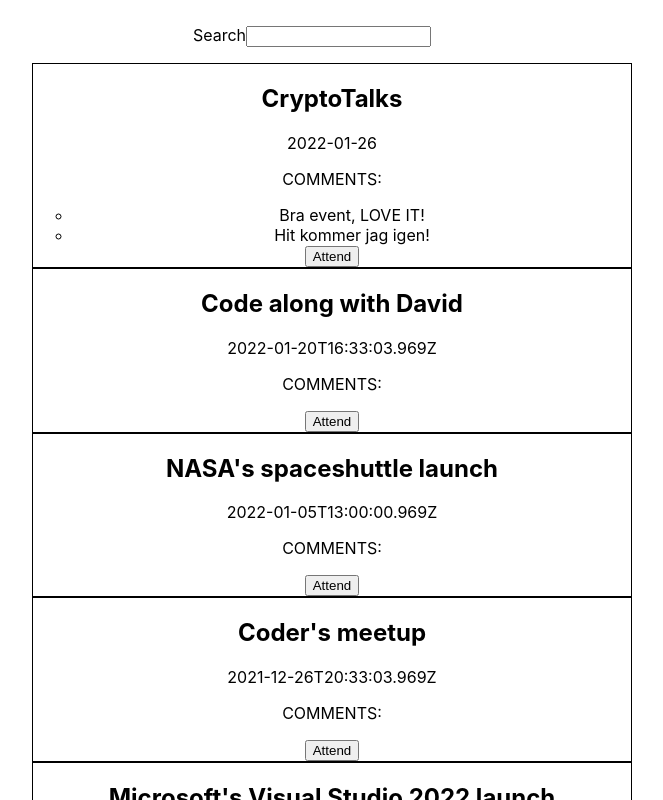
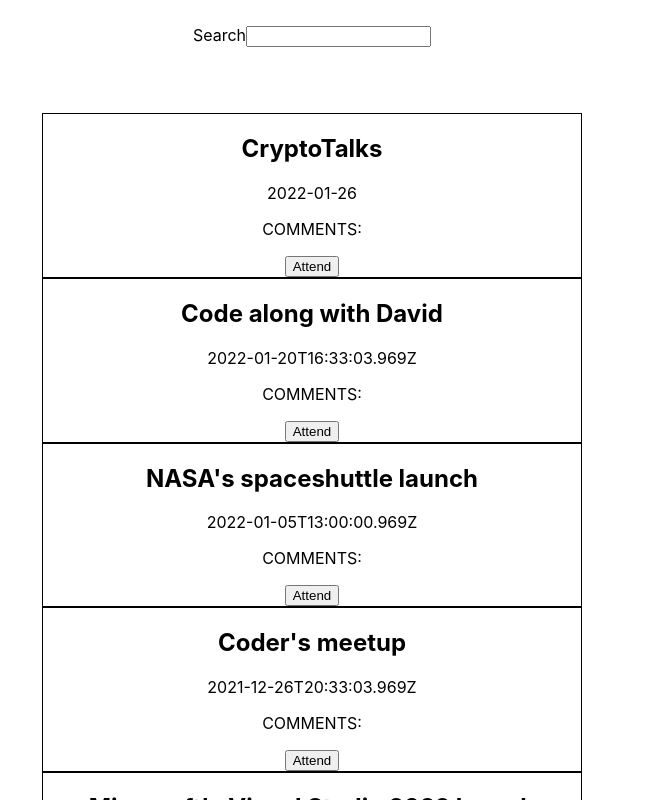
Before and after one commit to codeninjah/uppgift-design-patterns, a React (Create React App) app in the folder uppgift-design-patterns/: page / in a window 1280 px wide. Shown: the top 800 px of the page, without its empty margins (328-991 px from the left). Built offline with nearby package versions, Linux system fonts and the light colour scheme.

Commit message:
More ideas put in practice

```diff
--- a/uppgift-design-patterns/src/App.css
+++ b/uppgift-design-patterns/src/App.css
@@ -38,16 +38,14 @@
 }
 
 .sorted-meetups-list {
-  background-color: black;
-  color: white;
-  display: flex;
+  /*display: flex;
   flex-direction: row;
-  /*justify-content: space-around;*/
+  justify-content: space-around;*/
+  /*justify-content: space-between;
+  flex-wrap: wrap; */
+  max-width: 1050px;
   column-gap: 50px;
   row-gap: 50px;
-  justify-content: space-between;
-  max-width: 1050px;
-  flex-wrap: wrap;
   padding: 50px;
 }
 
@@ -68,9 +66,14 @@
   width: 50%;
 }
 
-ol  {
+.sorted-meetups-list  {
   list-style-type: none;
 }
+
+ul {
+  list-style-type: none;
+}
+
 
 .inputContainer {
   margin-top: 25px;
--- a/uppgift-design-patterns/src/components/MeetupItem.tsx
+++ b/uppgift-design-patterns/src/components/MeetupItem.tsx
@@ -13,17 +13,24 @@
 const MeetupItem = ({id, name, date, comments, addComment}:props) => {
     let [showButton, setShowButton]  = useState(true);
     let [showCommentary, setShowCommentary] = useState(false)
+    let [showDetails, setShowDetails] = useState(false)
     let [showComments, setShowComments] = useState(comments)
     let [inputComment, setInputComment] = useState('')
 
     const attendBtnStuff = () => {
         setShowButton(false);
         setShowCommentary(true)
+        setShowDetails(true)
     }
 
         return(
             <>
                 <h1>{name}</h1>
+
+                { showDetails ? <div><h3>Welcome to our event!</h3>
+                <p>We hope you enjoy it, we cannot wait for you to experience it and please do not forget to leave a comment or two</p></div>
+                : <></>}
+
                 <p>{date}</p>
                 <div>
                     <p>COMMENTS: </p>
--- a/uppgift-design-patterns/src/components/MeetupsView.tsx
+++ b/uppgift-design-patterns/src/components/MeetupsView.tsx
@@ -53,7 +53,7 @@
         </div>
             <div className="meetups-list">
 
-                <ol className="sorted-meetups-list-test">
+                <ol className="sorted-meetups-list">
                 {
                     meetups.filter((item: any) => item.date.includes(inputValue)).map((item: any) =>
                             <li>
--- a/uppgift-design-patterns/src/database.json
+++ b/uppgift-design-patterns/src/database.json
@@ -58,7 +58,7 @@
             "id": "0123456789",
             "name": "CryptoTalks",
             "date": "2022-01-26",
-            "comments": ["Bra event, LOVE IT!", "Hit kommer jag igen!"]
+            "comments": []
         }
     ]
 }
```
